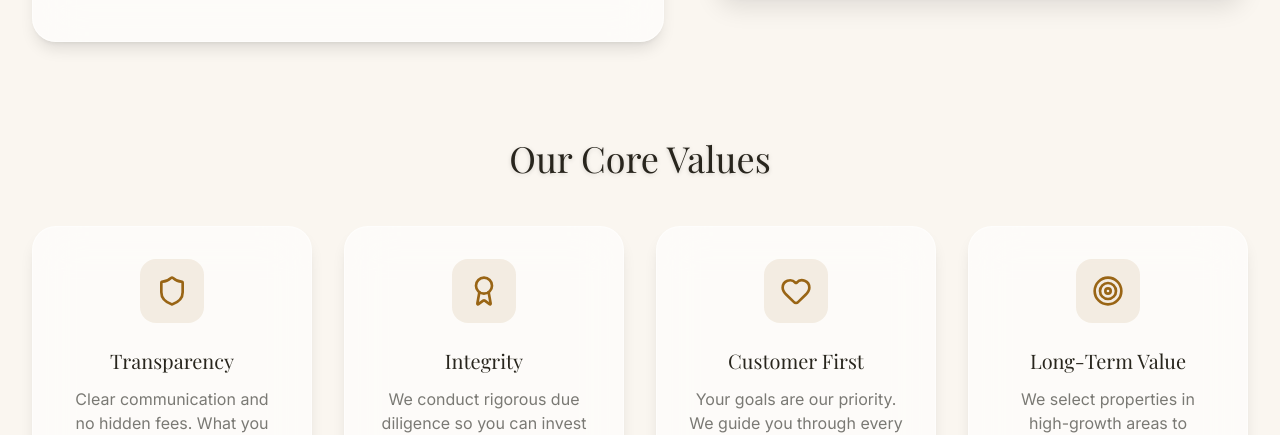
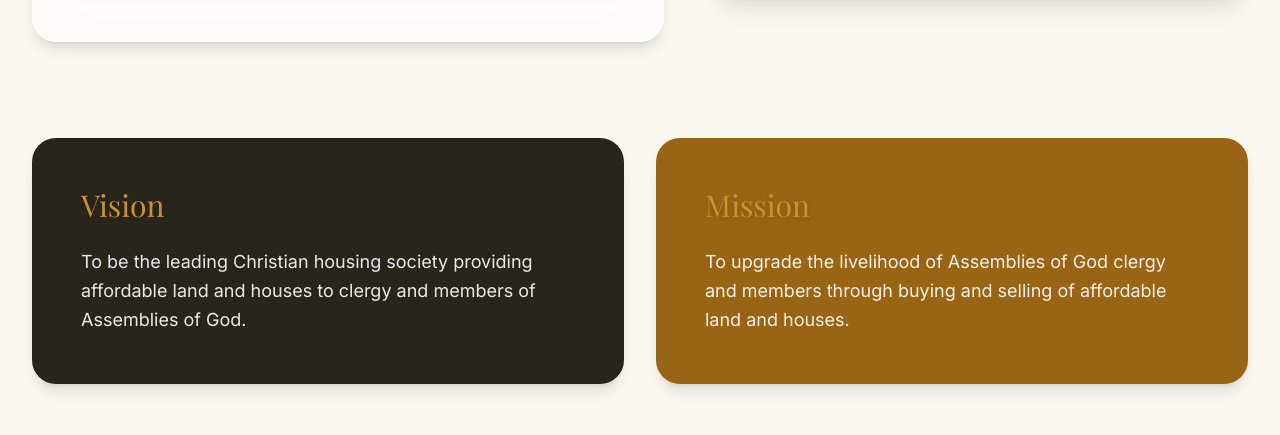
Before and after one commit to brianmwangilearnmail-lang/AG-HOUSING, a React (Vite) app: page /about in a window 1280 px wide. Shown: the part 920-1355 px from the top of the page. Built offline with nearby package versions, Linux system fonts and the light colour scheme; no server answers; the database is empty; a web font is replaced by a local one.

Commit message:
Update About Us page with new vision and mission

```diff
--- a/src/pages/AboutUs.tsx
+++ b/src/pages/AboutUs.tsx
@@ -36,6 +36,22 @@
               alt="AG Housing Team"
               className="w-full h-full object-cover hover:scale-105 transition-transform duration-700"
             />
+          </div>
+        </div>
+
+        {/* Vision & Mission */}
+        <div className="grid grid-cols-1 md:grid-cols-2 gap-8 mb-24">
+          <div className="bg-brand-charcoal text-white p-8 md:p-12 rounded-3xl shadow-lg border border-brand-charcoal/50 hover:-translate-y-2 transition-transform duration-300">
+             <h2 className="font-serif text-3xl mb-6 text-brand-gold drop-shadow-sm">Vision</h2>
+             <p className="text-white/90 text-lg leading-relaxed">
+               To be the leading Christian housing society providing affordable land and houses to clergy and members of Assemblies of God.
+             </p>
+          </div>
+          <div className="bg-brand-burgundy text-white p-8 md:p-12 rounded-3xl shadow-lg border border-brand-burgundy/50 hover:-translate-y-2 transition-transform duration-300">
+             <h2 className="font-serif text-3xl mb-6 text-brand-gold drop-shadow-sm">Mission</h2>
+             <p className="text-white/90 text-lg leading-relaxed">
+               To upgrade the livelihood of Assemblies of God clergy and members through buying and selling of affordable land and houses.
+             </p>
           </div>
         </div>
 
```
